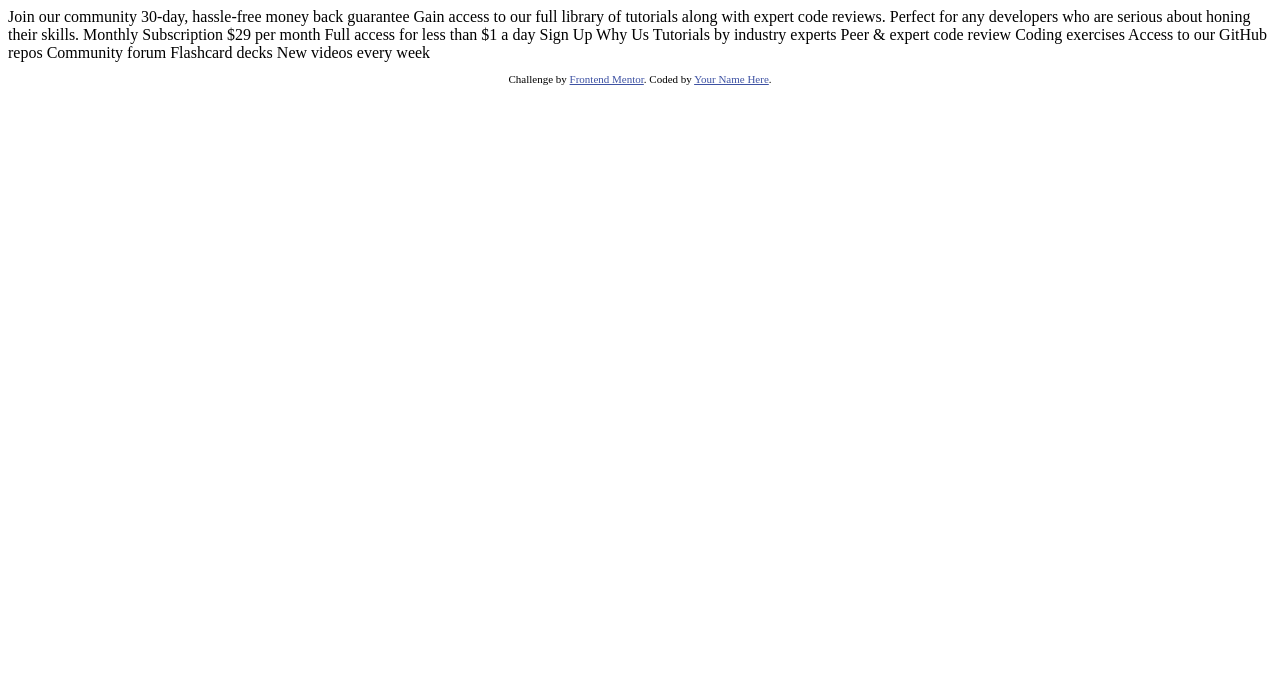
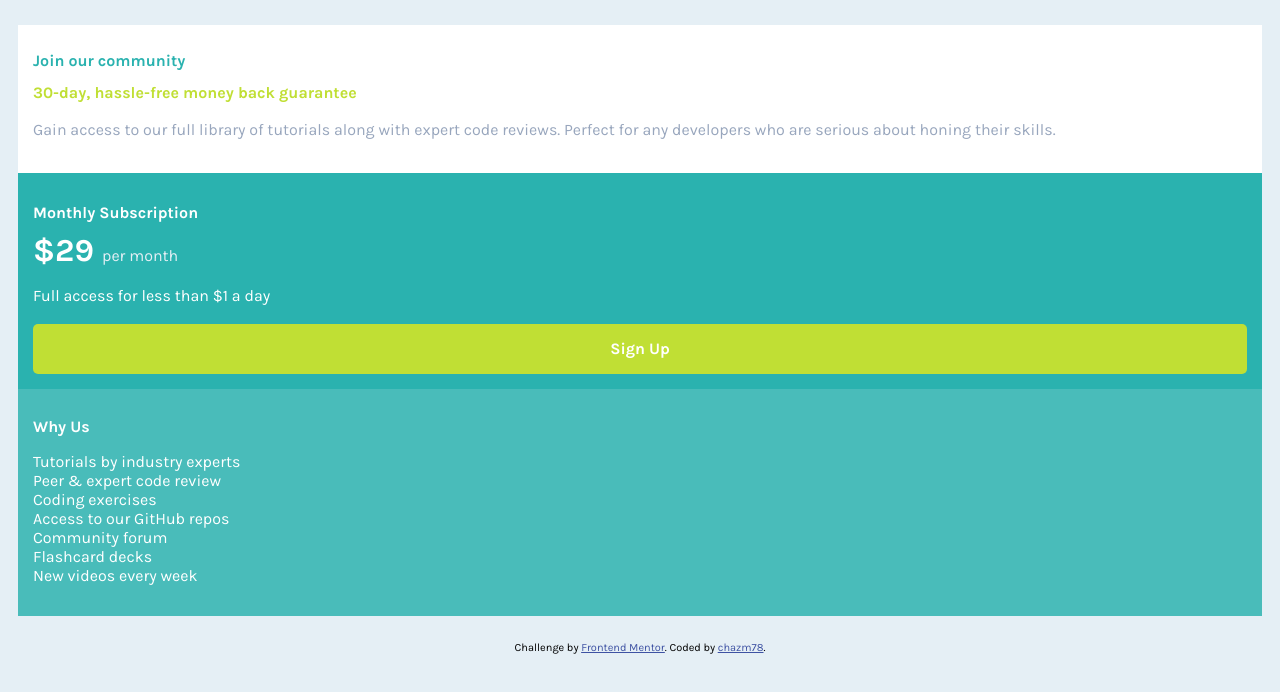
Before and after one commit to chazm78/single-price-grid-component, a plain HTML site: page index.html in a window 1280 px wide. Drawn offline with Linux system fonts and the light colour scheme.

Commit message:
initial styles

```diff
--- a/index.html
+++ b/index.html
@@ -1,49 +1,73 @@
 <!DOCTYPE html>
 <html lang="en">
   <head>
-  <meta charset="UTF-8">
-  <meta name="viewport" content="width=device-width, initial-scale=1.0"> <!-- displays site properly based on user's device -->
+    <meta charset="UTF-8" />
+    <meta name="viewport" content="width=device-width, initial-scale=1.0" />
+    <!-- displays site properly based on user's device -->
 
-  <link rel="icon" type="image/png" sizes="32x32" href="./images/favicon-32x32.png">
+    <link
+      rel="icon"
+      type="image/png"
+      sizes="32x32"
+      href="./images/favicon-32x32.png"
+    />
+    <link rel="stylesheet" href="styles/styles.css" />
+    <link href="https://fonts.googleapis.com/css2?family=Karla:wght@400;700&display=swap" rel="stylesheet">
 
     <title>Frontend Mentor | Single Price Grid Component</title>
 
     <!-- Feel free to remove these styles or customise in your own stylesheet 👍 -->
     <style>
-    .attribution { font-size: 11px; text-align: center; }
-    .attribution a { color: hsl(228, 45%, 44%); }
+      .attribution {
+        font-size: 11px;
+        text-align: center;
+      }
+      .attribution a {
+        color: hsl(228, 45%, 44%);
+      }
     </style>
   </head>
   <body>
-  Join our community
+    <div class="main">
 
-  30-day, hassle-free money back guarantee
+      <div class="join">
+        <h1>Join our community</h1>
+        <h2>30-day, hassle-free money back guarantee</h2>
+        <p>
+          Gain access to our full library of tutorials along with expert code
+          reviews. Perfect for any developers who are serious about honing their
+          skills.
+        </p>
+      </div>
 
-  Gain access to our full library of tutorials along with expert code reviews.
-  Perfect for any developers who are serious about honing their skills.
+      <div class="sub">
+        <h2>Monthly Subscription</h2>
+        <p class="price">&dollar;29 <span>per month</span></p>
+        <p>Full access for less than &dollar;1 a day</p>
+        <button class="btn">Sign Up</button>
+      </div>
 
-  Monthly Subscription
+      <div class="why">
+        <h2>Why Us</h2>
+        <p>
+          Tutorials by industry experts <br>
+          Peer &amp; expert code review <br>
+          Coding exercises <br>
+          Access to our GitHub repos <br>
+          Community forum <br>
+          Flashcard decks <br>
+          New videos every week
+        </p>
+      </div>
 
-  &dollar;29 per month
-
-  Full access for less than &dollar;1 a day
-
-  Sign Up
-
-  Why Us
-
-  Tutorials by industry experts
-  Peer &amp; expert code review
-  Coding exercises
-  Access to our GitHub repos
-  Community forum
-  Flashcard decks
-  New videos every week
+    </div>
 
     <footer>
       <p class="attribution">
-      Challenge by <a href="https://www.frontendmentor.io?ref=challenge" target="_blank">Frontend Mentor</a>.
-      Coded by <a href="#">Your Name Here</a>.
+        Challenge by
+        <a href="https://www.frontendmentor.io?ref=challenge" target="_blank"
+          >Frontend Mentor</a
+        >. Coded by <a href="#">chazm78</a>.
       </p>
     </footer>
   </body>
--- a/styles/styles.css
+++ b/styles/styles.css
@@ -0,0 +1,88 @@
+:root {
+    --ff: Karla;
+    --fs: 1rem;
+    --fw1: 400;
+    --fw2: 700;
+    --cyan: hsl(179, 62%, 43%);
+    --turquoise: hsl(179,46%,51%);
+    --yellow: hsl(71, 73%, 54%);
+    --lightgray: hsl(204, 43%, 93%);
+    --grayblue: hsl(218, 22%, 67%);
+    --white: hsl(0, 0%, 100%);
+}
+
+body {
+    font-family: var(--ff);
+    font-size: var(--fs);
+    background-color: var(--lightgray);
+}
+
+h1 {
+    color:var(--cyan);
+    font-size: var(--fs);
+    font-weight: var(--fw2);
+}
+h2 {
+    font-size: var(--fs);
+    font-weight: var(--fw2);
+}
+span {
+    font-size: var(--fs);
+    font-weight:var(--fw1);
+    color: var(--lightgray);
+}
+
+.main {
+    display: grid;
+    place-items: center;
+    margin: 25px;
+}
+
+/* .join styles */
+.join {
+    background-color: var(--white);
+    padding: 15px;
+    width: 100%;
+}
+
+.join h2 {
+    color:var(--yellow);
+}
+
+.join p {
+    color:var(--grayblue);
+    line-height: 1.5rem;
+}
+
+/* .sub styles */
+.sub {
+    background-color: var(--cyan);
+    padding: 15px;
+    width: 100%;
+    color: var(--white);
+    line-height: 1.5rem;
+}
+.price {
+    font-size: 2rem;
+    font-weight: var(--fw2);
+    margin: 0;
+}
+.btn {
+    background-color: var(--yellow);
+    color:var(--white);
+    font-family: var(--ff);
+    font-weight: var(--fw2);
+    font-size: var(--fs);
+    border: none;
+    border-radius: 5px;
+    width: 100%;
+    height: 50px;
+}
+
+/* why styles */
+.why {
+    background-color: var(--turquoise);
+    width: 100%;
+    padding: 15px;
+    color:var(--white);
+}
```
Lines whose indentation alone changed are shown as unchanged.
